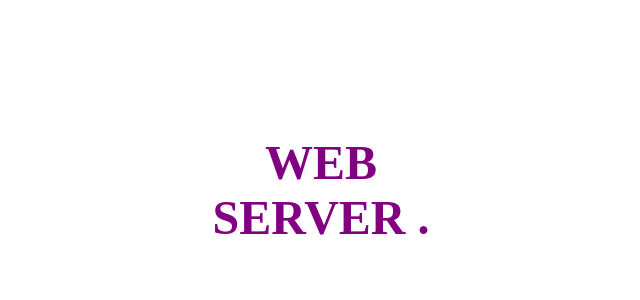
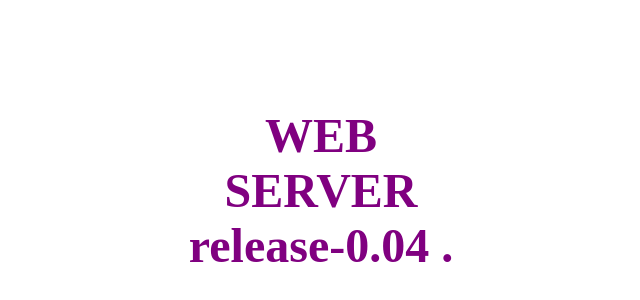
Before and after one commit to rsthakur83/release, a plain HTML site: page index.html in a window 1280 px wide. Shown: the part 206-506 px from the top of the page, without its empty margins (319-959 px from the left). Drawn offline with Linux system fonts and the light colour scheme.

Commit message:
Create index.html

```diff
--- a/index.html
+++ b/index.html
@@ -12,7 +12,7 @@ http://jsfiddle.net/6PaXB/
 <body>
 <div class="block" style="height: 99%;">
     <div class="centered">
-        <p><font size="60" color="purple"><h1> WEB SERVER .</h1></p>
+        <p><font size="60" color="purple"><h1> WEB SERVER release-0.04 .</h1></p>
     </div>
 </div>
 </body>
```
